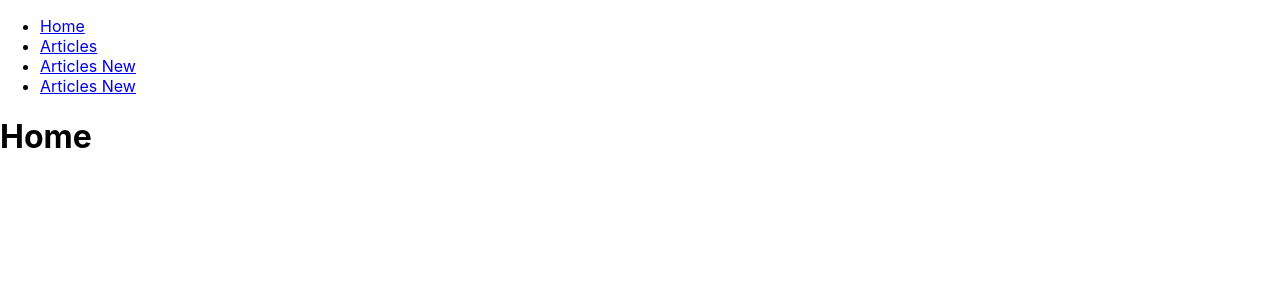
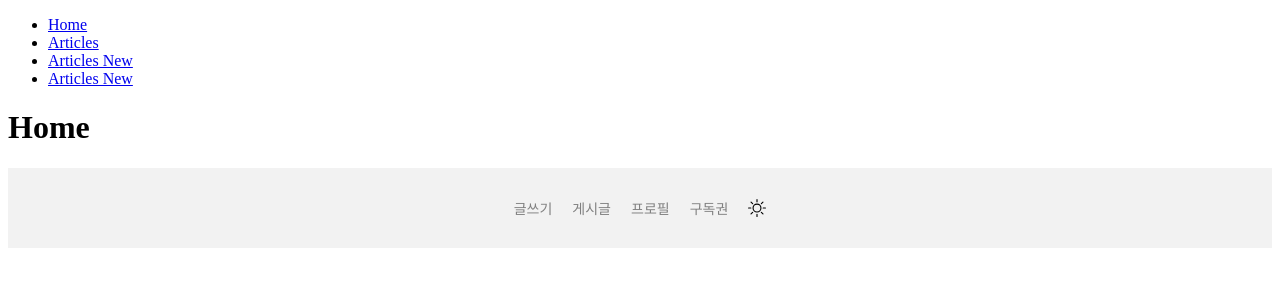
Before and after one commit to jongheonleee/Sodam, a React (Create React App) app in the folder sodam-frontend/: page / in a window 1280 px wide. Shown: the top 300 px of the page. Built offline with nearby package versions, Linux system fonts and the light colour scheme.

Commit message:
[feat] 푸터 컴포넌트 구현

```diff
--- a/sodam-frontend/src/App.tsx
+++ b/sodam-frontend/src/App.tsx
@@ -1,10 +1,14 @@
-import React from 'react';
+import React, {useContext} from 'react';
 import { Route, Routes, Navigate, Link} from "react-router-dom";
-
+import Footer from './components/Footer';
+import ThemeContext, {ThemeContextProvider} from "./context/ThemeContext";
 
 function App() {
+    const context = useContext(ThemeContext);
+
     return (
       <>
+          <ThemeContextProvider>
               <ul>
                   <li><Link to="/">Home</Link></li>
                   <li><Link to="/articles">Articles</Link></li>
@@ -19,8 +23,12 @@ function App() {
                   <Route path="/articles/new" element={<h1>Articles New Page</h1>} />
                   <Route path="/articles/edit/:id" element={<h1>Articles Edit Page</h1>} />
                   <Route path="/profile" element={<h1>Profile Page</h1>} />
+                  <Route path="/subscription" element={<h1>Subscription Page</h1>} />
                   <Route path="*" element={<Navigate replace to="/" />} />
               </Routes>
+
+              <Footer />
+          </ThemeContextProvider>
       </>
   );
 }
--- /dev/null
+++ b/sodam-frontend/src/components/Footer.tsx
@@ -0,0 +1,43 @@
+import {Link} from "react-router-dom";
+import {useContext} from "react";
+import ThemeContext from "../context/ThemeContext";
+import { BsSun, BsMoonFill } from "react-icons/bs";
+
+
+export default function Footer() {
+    // 컨텍스트 조회하여 다크모드/화이트모드 처리함
+    const context = useContext(ThemeContext);
+    console.log(context);
+    console.log(context.theme);
+    console.log(localStorage.theme);
+    context.toggleMode();
+
+    return (
+        <footer>
+            <Link to="/articles/new">글쓰기</Link>
+            <Link to="/articles">게시글</Link>
+            <Link to="/profile">프로필</Link>
+            <Link to="/subscription">구독권</Link>
+
+            <>
+                {context.theme === 'light' ? (
+                    <BsSun
+                        className="footer__theme-btn"
+                        onClick={() => {
+                            console.log('Toggle mode clicked');
+                            context.toggleMode();
+                        }}
+                    />
+                ) : (
+                    <BsMoonFill
+                        className="footer__theme-btn"
+                        onClick={() => {
+                            console.log('Toggle mode clicked');
+                            context.toggleMode();
+                        }}
+                    />
+                )}
+            </>
+        </footer>
+    );
+}
--- /dev/null
+++ b/sodam-frontend/src/context/ThemeContext.tsx
@@ -0,0 +1,29 @@
+import { ReactNode, createContext, useState } from "react";
+
+const ThemeContext = createContext({
+    theme: "light",
+    toggleMode: () => {},
+});
+
+interface ThemeProps {
+    children: ReactNode;
+}
+
+export const ThemeContextProvider = ({ children }: ThemeProps) => {
+    const [theme, setTheme] = useState(
+        window.localStorage.getItem("theme") || "light"
+    );
+
+    const toggleMode = () => {
+        setTheme((prev) => (prev === "light" ? "dark" : "light"));
+        window.localStorage.setItem("theme", theme === "light" ? "dark" : "light");
+    };
+
+    return (
+        <ThemeContext.Provider value={{ theme, toggleMode }}>
+            {children}
+        </ThemeContext.Provider>
+    );
+};
+
+export default ThemeContext;
--- a/sodam-frontend/src/index.css
+++ b/sodam-frontend/src/index.css
@@ -1,13 +1,28 @@
-body {
-  margin: 0;
-  font-family: -apple-system, BlinkMacSystemFont, 'Segoe UI', 'Roboto', 'Oxygen',
-    'Ubuntu', 'Cantarell', 'Fira Sans', 'Droid Sans', 'Helvetica Neue',
-    sans-serif;
-  -webkit-font-smoothing: antialiased;
-  -moz-osx-font-smoothing: grayscale;
+/* footer */
+footer {
+  background-color: #f2f2f2;
+  min-height: 40px;
+  padding: 20px 40px;
+  font-size: 14px;
+  text-align: center;
+  display: flex;
+  align-items: center;
+  justify-content: center;
+  gap: 20px;
 }
 
-code {
-  font-family: source-code-pro, Menlo, Monaco, Consolas, 'Courier New',
-    monospace;
+footer a {
+  text-decoration: none;
+  color: gray;
 }
+
+footer a:focus,
+footer a:hover {
+  color: black;
+}
+
+.footer__theme-btn {
+  cursor: pointer;
+  width: 18px;
+  height: 18px;
+}
```
Also changed, not shown: sodam-frontend/package.json (+11 -11 lines), 1 other file (tests, documents, lock files or other folders). Lines whose indentation alone changed are shown as unchanged.
